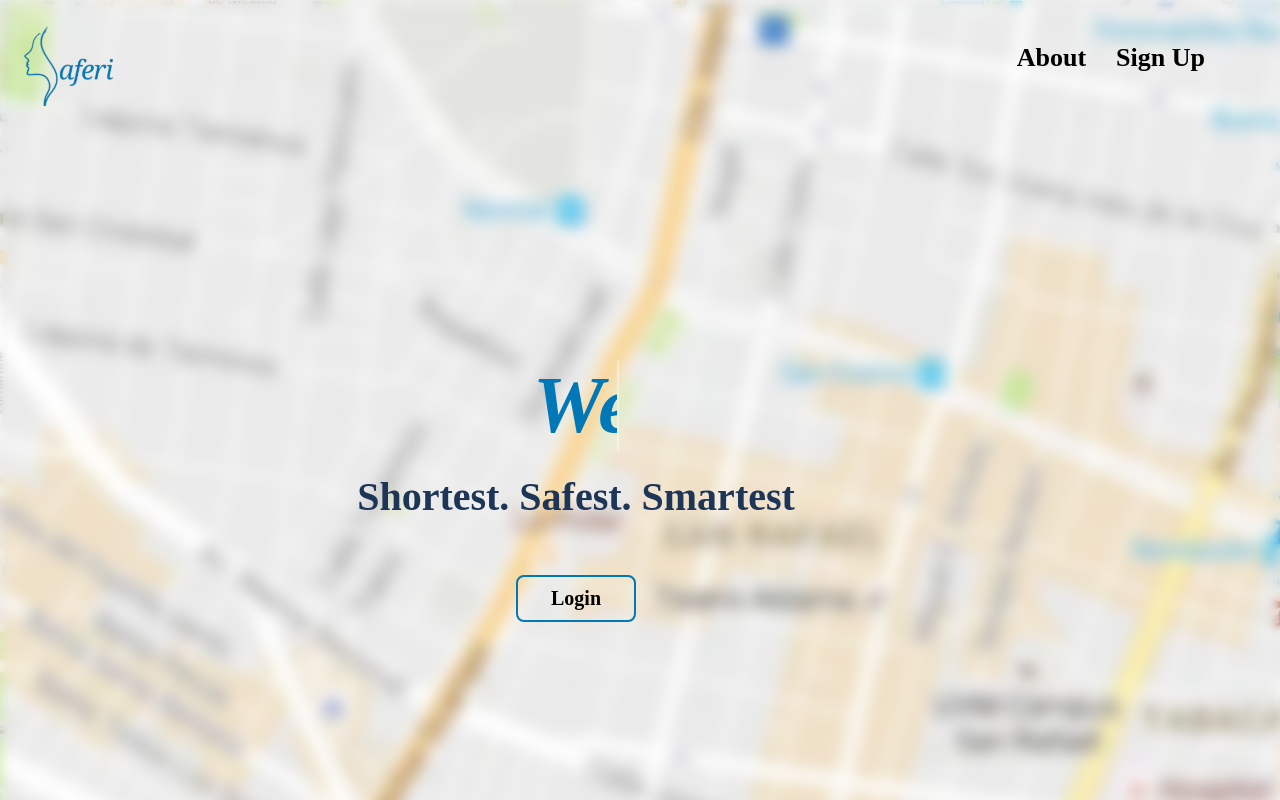
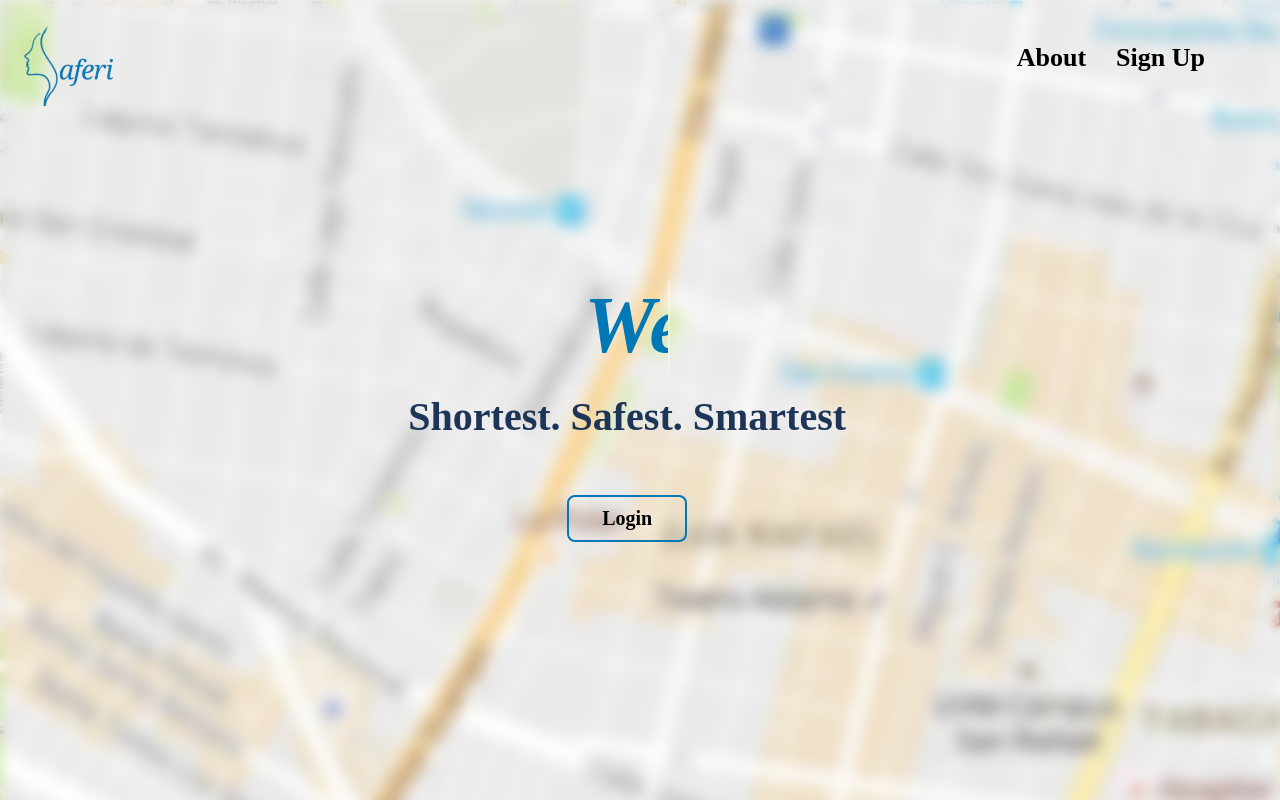
Before and after one commit to Saanvi-B-star/Safe-routes-recommendation-project, a React (Vite) app in the folder src/frontend/: page / in a window 1280 px wide. Shown: the top 800 px of the page. Built offline with nearby package versions, Linux system fonts and the light colour scheme; a web font is replaced by a local one.

Commit message:
Updating the UI

```diff
--- a/src/frontend/src/Style/Welcome.css
+++ b/src/frontend/src/Style/Welcome.css
@@ -74,8 +74,8 @@
 
 .container {
     position: fixed;
-    top: 0;
-    /* left: 10%;  */
+    top: -10%;
+    left: 4%;
     height: 100vh;
     width: 80%;  /* More flexible width */
     display: flex;
```
